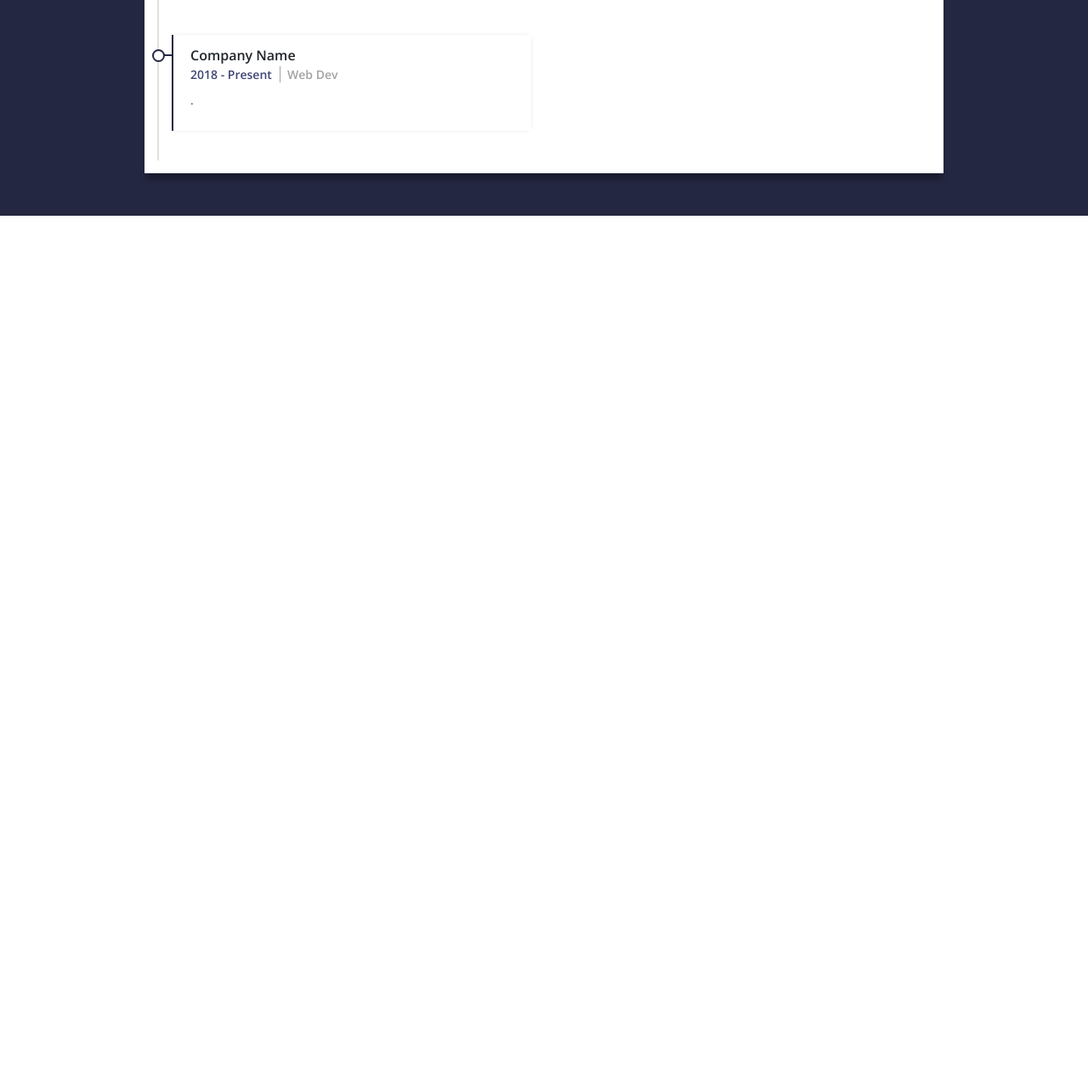
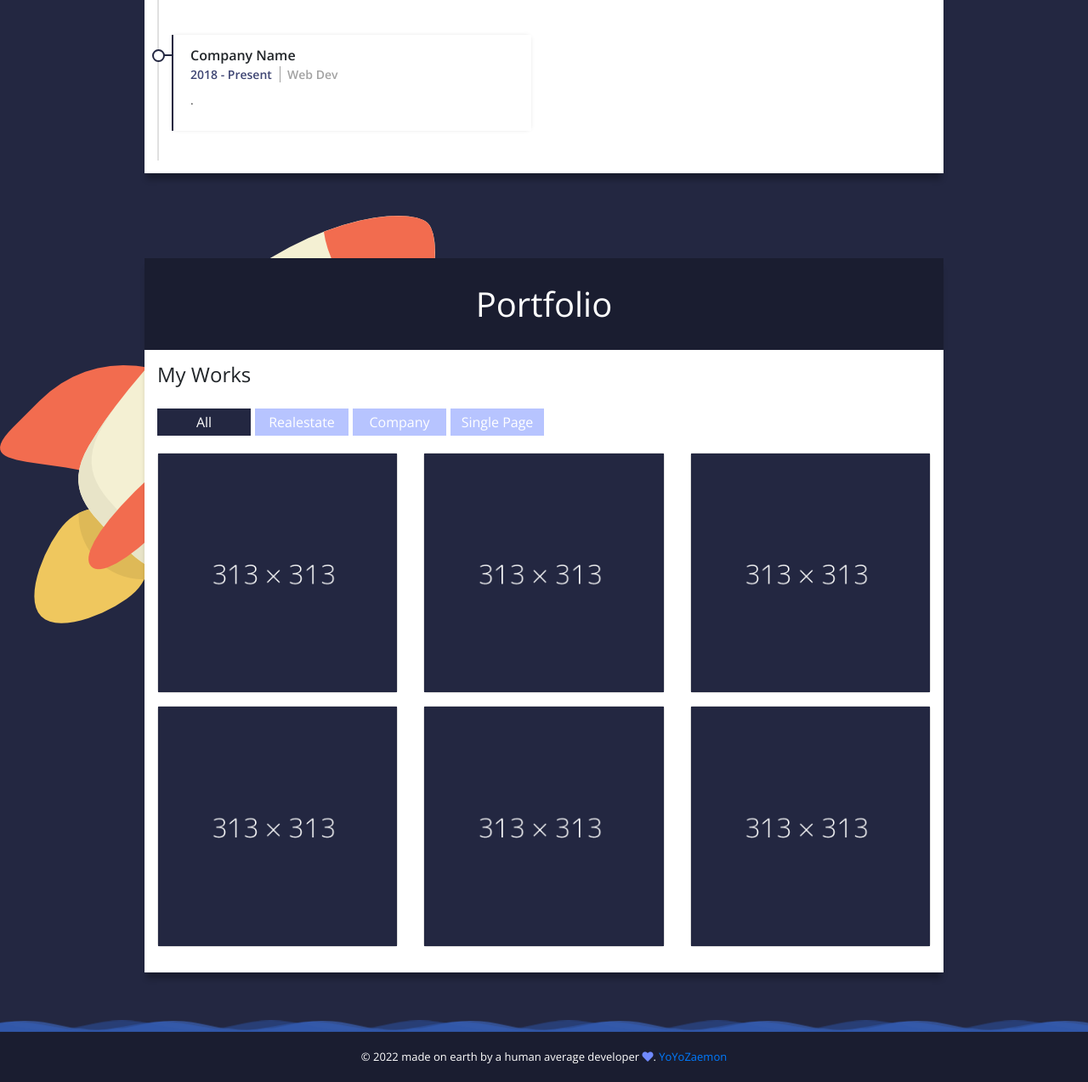
Before and after one commit to yoyozaemon/Simple-Personal-Webpage-Sample, a plain HTML site: page 4/index.html in a window 1280 px wide. Shown: the part 1327-2601 px from the top of the page at 85% size. Before the commit the page ends 1581 px from the top, so only its background shows below. Drawn offline with nearby package versions, Linux system fonts and the light colour scheme.

Commit message:
Updated html

```diff
--- a/4/index.html
+++ b/4/index.html
@@ -110,6 +110,135 @@
                     </div>
                 </div>
             </section>
+        <!-- Section Portfolio -->
+<section id="section-portfolio" class="primary-color">
+    <div class="container content-box bg-white">
+      <div class="content-header text-center secondary-color">
+        <h1>Portfolio</h1>
+      </div>
+      <div class="inner-content">
+        <h4>My Works</h4>
+        <div class="row">
+          <div class="col-md-12">
+            <div id="filter-option" class="btn-group filter-option">
+              <button class="filter-btn active" data-filter="*">All</button>
+              <button class="filter-btn" data-filter=".realestate">Realestate</button>
+              <button class="filter-btn" data-filter=".company">Company</button>
+              <button class="filter-btn" data-filter=".single-page">Single Page</button>
+            </div>
+          </div>
+        </div>
+        <div class="row portfolio-container">
+          <div class="col-xs-12 col-sm-6 col-md-4 col-lg-4 filter realestate">
+            <a href="#" data-toggle="modal" data-target="#portfolioModal">
+              <div class="portfolio-item">
+                <div class="card">
+                  <img src="./img/portfolio-img.png" class="card-img-top" alt="Portfolio">
+                </div>
+              </div>
+            </a>
+          </div>
+          <div class="col-xs-12 col-sm-6 col-md-4 col-lg-4 filter company">
+            <a href="#" data-toggle="modal" data-target="#portfolioModal">
+              <div class="portfolio-item">
+                <div class="card" >
+                  <img src="./img/portfolio-img.png" class="card-img-top img-fluid" alt="Portfolio">
+                </div>
+              </div>
+            </a>
+          </div>
+          <div class="col-xs-12 col-sm-6 col-md-4 col-lg-4 filter single-page company">
+            <a href="#" data-toggle="modal" data-target="#portfolioModal">
+              <div class="portfolio-item">
+                <div class="card">
+                  <img src="./img/portfolio-img.png" class="card-img-top img-fluid" alt="Portfolio">
+                </div>
+              </div>
+            </a>
+          </div>
+          <div class="col-xs-12 col-sm-6 col-md-4 col-lg-4 filter realestate">
+              <a href="#" data-toggle="modal" data-target="#portfolioModal">
+                <div class="portfolio-item">
+                  <div class="card" >
+                    <img src="./img/portfolio-img.png" class="card-img-top img-fluid" alt="Portfolio">
+                  </div>
+                </div>
+              </a>
+            </div>
+            <div class="col-xs-12 col-sm-6 col-md-4 col-lg-4 filter company">
+              <a href="#" data-toggle="modal" data-target="#portfolioModal">
+                <div class="portfolio-item">
+                  <div class="card" >
+                    <img src="./img/portfolio-img.png" class="card-img-top img-fluid" alt="Portfolio">
+                  </div>
+                </div>
+              </a>
+            </div>
+            <div class="col-xs-12 col-sm-6 col-md-4 col-lg-4 filter single-page company">
+              <a href="#" data-toggle="modal" data-target="#portfolioModal">
+                <div class="portfolio-item">
+                  <div class="card" >
+                    <img src="./img/portfolio-img.png" class="card-img-top img-fluid" alt="Portfolio">
+                  </div>
+                </div>
+              </a>
+            </div>
+        </div>
+      </div>
+    </div>
+
+    <!-- Portfolio Modal -->
+    <div class="modal fade" id="portfolioModal" tabindex="-1" role="dialog" aria-labelledby="portfolioModalLabel" aria-hidden="true">
+      <div class="modal-dialog" role="document">
+        <div class="modal-content">
+          <div class="modal-header">
+            <div class="modal-title" id="portfolioModalLabel">
+              <h3>Portfolio Title</h3>
+            </div>
+            <button class="close" type="button" data-dismiss="modal" aria-label="close">
+              <span aria-hidden="true">&times;</span>
+            </button>
+          </div>
+          <div class="modal-body text-center">
+            <img src="./img/portfolio-img.png" alt="Portfolio item" class="img-fluid">
+            <p>Portfolio Description</p>
+          </div>
+          <div class="modal-footer">
+            <a href="#" class="btn secondary-color text-white">View</a>
+          </div>
+        </div>
+      </div>
+    </div>
+  </section>
+  <div class="waveHorizontals">
+      <div id="waveHorizontal1" class="waveHorizontal"></div>
+      <div id="waveHorizontal2" class="waveHorizontal"></div>
+      <div id="waveHorizontal3" class="waveHorizontal"></div>
+  </div>
+  <!-- Back to top button -->
+  <a href="#section-header" id="topButton" title="Go to top" class="text-center"><i class="fas fa-chevron-up"></i></a>
+  <footer class="text-center secondary-color">
+    <div class="copyright">&copy; <span id="footer-year"><script type = "text/javascript">
+         var dt = new Date();
+         document.write(dt.getFullYear());
+      </script></span> made on earth by a human average developer <i class="fas fa-heart"></i>. <a href="https://bio.link/vijay_j">YoYoZaemon</a></div>
+  </footer>
+
+   <!-- jQuery -->
+   <script src="./js/jquery-3.4.1.min.js"></script>
+   <!-- isotope -->
+   <script src="./js/isotope.pkgd.min.js"></script>
+   <!-- Particle Js -->
+   <script src="./js/particles.js"></script>
+   <!-- Popper -->
+   <script src="https://cdnjs.cloudflare.com/ajax/libs/popper.js/1.14.7/umd/popper.min.js" integrity="sha384-UO2eT0CpHqdSJQ6hJty5KVphtPhzWj9WO1clHTMGa3JDZwrnQq4sF86dIHNDz0W1" crossorigin="anonymous"></script>
+   <!-- Bootstrap JS -->
+   <script src="./js/bootstrap.min.js"></script>
+   <!-- Fontawesome JS -->
+   <script src="./js/fontawesome.min.js"></script>
+   <!-- Custom JS -->
+   <script src="./js/main.js"></script>
+
         </body>
     </head>
 </html>
```
Also changed, not shown: 1/index.html (+1 -1 lines), 2/index.html (+1 -1 lines), 3/index.html (+1 -1 lines).
